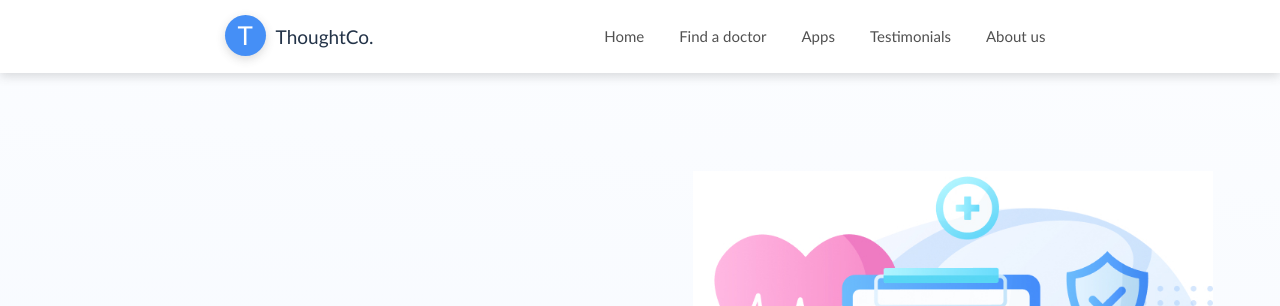
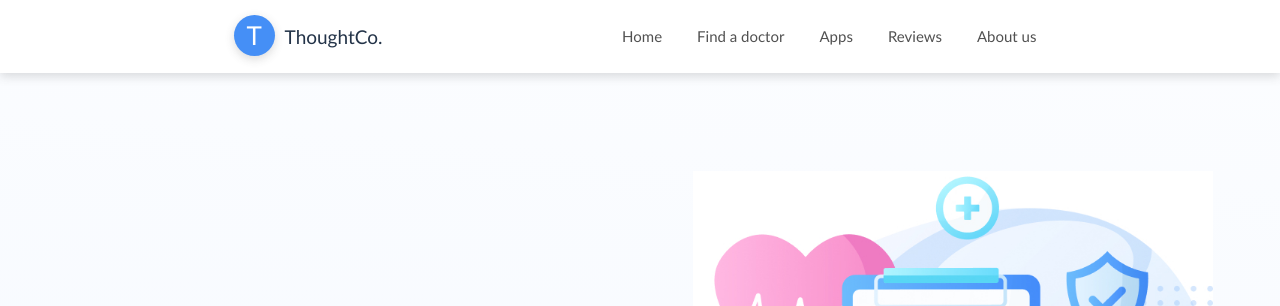
Before and after one commit to architbaurai/ThoughtCo, a plain HTML site: page index.html in a window 1280 px wide. Shown: the top 306 px of the page. Drawn offline with Linux system fonts and the light colour scheme; a web font is replaced by a local one.

Commit message:
changes to navbar

```diff
--- a/index.html
+++ b/index.html
@@ -28,7 +28,7 @@
           <button>Home</button>
           <button>Find a doctor</button>
           <button>Apps</button>
-          <button>Testimonials</button>
+          <button>Reviews</button>
           <button>About us</button>
         </div>
       </div>
```
